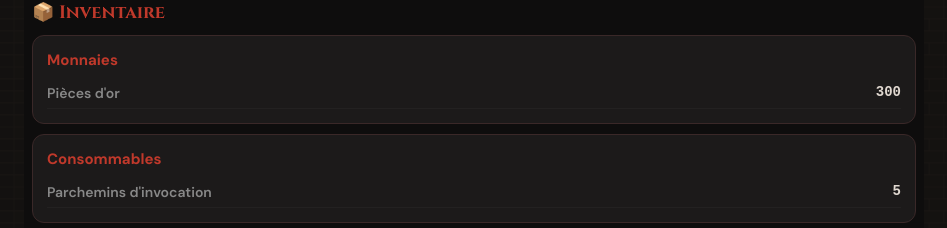
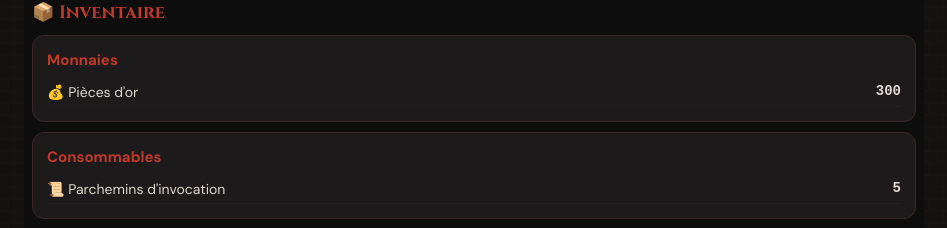
Before and after one commit to py2mzy6wmj-ai/eclipsia, a React (Vite) app: page / in a window 1280 px wide. Both pictures are taken after a click on the button "📦 Inventaire". Shown: the part 113-341 px from the top of the page, without its empty margins (166-1113 px from the left). Built offline with nearby package versions, Linux system fonts and the light colour scheme.

Commit message:
Add files via upload

```diff
--- a/src/App.jsx
+++ b/src/App.jsx
@@ -34,10 +34,7 @@ function cs(hero,bl){
   var s={hp:bHp,rel:bRel,str:bStr,mag:bMag,crit:bCrit,phv:bPhv,mav:bMav,dodge:bDodge,rgHp:bRgHp,relBonus:0,er:Object.assign({},t.er||defER()),_s:_s};
   if(bRgHp>0)_s.rgHp.push("Nv."+lv+": "+fmtPct(bRgHp));
   if(bl){
-    if(bl.autel){var bv=Math.floor(s.hp*bl.autel*.02);s.hp+=bv;_s.hp.push("Autel Nv."+bl.autel+": +"+bv);}
-    if(bl.forge){s.str+=bl.forge*.003;_s.str.push("Forge Nv."+bl.forge+": "+fmtB(bl.forge*.003));}
-    if(bl.rempart){s.phv-=bl.rempart*.003;_s.phv.push("Rempart Nv."+bl.rempart+": "+fmtB(-bl.rempart*.003));}
-    if(bl.tour){s.mag+=bl.tour*.003;_s.mag.push("Tour Nv."+bl.tour+": "+fmtB(bl.tour*.003));}
+    // Old passive bonuses removed — buildings now have different functions
   }
   var eq=hero.equipment||{};
   var slots=["weapon","armor","accessory","talisman"];
@@ -237,10 +234,12 @@ export default function Game(){
   }
   function doEquip(hu,iu){setG(function(p){var it=p.inv.find(function(i){return i.uid===iu;});var h=p.roster.find(function(r){return r.uid===hu;});if(!it||!h)return p;var inv=p.inv.filter(function(i){return i.uid!==iu;});var eq=Object.assign({},h.equipment);if(eq[it.slot])inv.push(eq[it.slot]);eq[it.slot]=it;return Object.assign({},p,{inv:inv,roster:p.roster.map(function(r){return r.uid===hu?Object.assign({},r,{equipment:eq}):r;})});});}
   function sellPrice(it){if(it.slot==="weapon")return Math.max(1,Math.floor((it.dmg||10)*(it.rank||1)*(it.rarity||1)/2));return Math.max(1,Math.floor(20*(it.rank||1)*(it.rarity||1)/2));}
-  function doSell(iu){var it=g.inv.find(function(i){return i.uid===iu;});if(!it)return;var price=sellPrice(it);
-    setFloats(function(f){return f.concat([{uid:"ui",val:"+"+price+"g",color:"#fbbf24",id:uid()}]);});
+  function doSell(iu,e){var it=g.inv.find(function(i){return i.uid===iu;});if(!it)return;var price=sellPrice(it);
+    var mx=e?e.clientX:200,my=e?e.clientY:100;
+    setFloats(function(f){return f.concat([{uid:"ui",val:"+"+price+"g",color:"#fbbf24",id:uid(),x:mx,y:my}]);});
     setG(function(p){return Object.assign({},p,{gold:p.gold+price,inv:p.inv.filter(function(i){return i.uid!==iu;})});});}
-  function doRecycle(iu){var it=g.inv.find(function(i){return i.uid===iu;});if(!it)return;
+  function doRecycle(iu,e){var it=g.inv.find(function(i){return i.uid===iu;});if(!it)return;
+    var mx=e?e.clientX:200,my=e?e.clientY:100;
     var gains=[];
     var inerteKey=it.slot+"_inerte";gains.push(it.slot.charAt(0).toUpperCase()+it.slot.slice(1)+" inerte");
     var gChances=[[0.30,0.60,0.10],[0.25,0.65,0.10],[0.20,0.65,0.15],[0.15,0.70,0.15],[0.10,0.65,0.25]];
@@ -249,7 +248,7 @@ export default function Game(){
     if(gCount>0)gains.push("Gabarit Rg"+(it.rank||1)+" x"+gCount);
     var gotCata=Math.random()<0.33;
     if(gotCata)gains.push("Catalyseur "+(RA[it.rarity]||{}).s);
-    setFloats(function(f){return f.concat([{uid:"ui",val:"♻️ "+gains.join(", "),color:"#4ade80",id:uid()}]);});
+    setFloats(function(f){return f.concat([{uid:"ui",val:"♻️ "+gains.join(", "),color:"#4ade80",id:uid(),x:mx,y:my}]);});
     setG(function(p){
       var nm=Object.assign({},p.mat||{});nm[inerteKey]=(nm[inerteKey]||0)+1;
       if(gCount>0){var gk="gabarit_"+(it.rank||1);nm[gk]=(nm[gk]||0)+gCount;}
@@ -588,13 +587,13 @@ export default function Game(){
     <div style={{display:"flex",gap:4,marginBottom:10,flexWrap:"wrap"}}>{Object.keys(TM).map(function(k){return <button key={k} className={"b "+(tab===k?"ton":"")} onClick={function(){if(!inD||k==="donjon")setTab(k);}} style={{fontSize:11,flex:"1 1 auto",minWidth:70,opacity:inD&&k!=="donjon"?.3:1}}>{TM[k]}</button>;})}
       <button className="b" onClick={reset} style={{fontSize:10,color:"var(--red)",minWidth:36}}>🔄</button>
     </div>
-    {floats.filter(function(f){return f.uid==="ui";}).length>0&&<div style={{position:"fixed",top:60,left:"50%",transform:"translateX(-50%)",zIndex:200,pointerEvents:"none"}}>
+    {floats.filter(function(f){return f.uid==="ui";}).length>0&&<div style={{position:"fixed",top:(floats.find(function(f){return f.uid==="ui";}).y||100)-30,left:(floats.find(function(f){return f.uid==="ui";}).x||200),zIndex:200,pointerEvents:"none"}}>
       {floats.filter(function(f){return f.uid==="ui";}).map(function(f){return <div key={f.id} style={{color:f.color,fontSize:16,fontWeight:800,textShadow:"0 2px 6px #000",animation:"floatUp 1.2s forwards",textAlign:"center",whiteSpace:"nowrap"}}>{f.val}</div>;})}
     </div>}
 
     {tab==="base"&&<div style={{animation:"fi .3s ease"}}><h2 style={{fontFamily:"Cinzel",fontSize:18,color:"var(--acc)",marginBottom:10}}>🏰 Ville</h2>
       {(function(){
-        var m=g.mat||{};var flv=g.bl.forge||0;
+        var m=g.mat||{};var flv=g.bl.forge||1;
         // Forge success formula: base chance depends on rank, rarity, forge level
         function forgeChance(rank,rarity,fLv){var diff=(rank-1)*8+(rarity-1)*18;var skill=fLv*12;var ch=100-diff+skill;return Math.max(0,Math.min(100,Math.round(ch)));}
         // Forge state
@@ -624,12 +623,12 @@ export default function Game(){
           }else{setFResult({ok:false});}
         }
         // Forge level upgrade costs
-        var FORGE_COSTS=[0,500,1000,2500,10000,25000,50000,100000,250000,500000];
-        var fNextCost=flv<10?FORGE_COSTS[flv]:null;
+        var FORGE_COSTS={2:500,3:1000,4:2500,5:10000,6:25000,7:50000,8:100000,9:250000,10:500000};
+        var fNextCost=flv<10?FORGE_COSTS[flv+1]||null:null;
         // Market
-        var mlv=g.bl.marche||0;
-        var MARCHE_COSTS=[0,2000,8000,25000,75000,200000];
-        var mNextCost=mlv<5?MARCHE_COSTS[mlv]:null;
+        var mlv=g.bl.marche||1;
+        var MARCHE_COSTS={2:2000,3:8000,4:25000,5:75000};
+        var mNextCost=mlv<5?MARCHE_COSTS[mlv+1]||null:null;
         var shopItems=[];
         if(mlv>=1){shopItems.push({id:"scroll",name:"Parchemin d'invocation",cat:"Consommable",cost:1000,rar:1,icon:"📜"});shopItems.push({id:"gabarit_1",name:GABARIT_NAMES[1]+" (Rg1)",cat:"Gabarit · Rang 1",cost:100,rar:1,icon:"📐"});shopItems.push({id:"catalyseur_1",name:CATA_NAMES[1],cat:"Catalyseur · ★",cost:500,rar:1,icon:"💎"});}
         if(mlv>=2){shopItems.push({id:"gabarit_2",name:GABARIT_NAMES[2]+" (Rg2)",cat:"Gabarit · Rang 2",cost:300,rar:1,icon:"📐"});shopItems.push({id:"catalyseur_2",name:CATA_NAMES[2],cat:"Catalyseur · ★★",cost:1500,rar:2,icon:"💎"});
@@ -644,14 +643,14 @@ export default function Game(){
             return np;
           });
         }
-        function PnlH(props){return <div onClick={props.onClick} style={{display:"flex",justifyContent:"space-between",alignItems:"center",padding:12,cursor:"pointer",background:"var(--card)",border:"1px solid var(--brd)",borderRadius:12,marginBottom:6}}>
+        function PnlH(props){var isOpen=vp===props.k;return <div onClick={props.onClick} style={{display:"flex",justifyContent:"space-between",alignItems:"center",padding:12,cursor:"pointer",background:"var(--card)",border:"1px solid var(--brd)",borderRadius:isOpen?"12px 12px 0 0":"12px",marginBottom:isOpen?0:6}}>
           <div><span style={{fontSize:20,marginRight:8}}>{props.icon}</span><span style={{fontWeight:700,fontSize:14}}>{props.name}</span>{props.lv!=null&&<span style={{fontSize:11,color:"var(--acc)",marginLeft:6}}>Nv.{props.lv}</span>}</div>
-          <span style={{fontSize:14,color:"var(--td)",transition:"transform .2s",transform:vp===props.k?"rotate(180deg)":"rotate(0)"}}>▼</span>
+          <span style={{fontSize:14,color:"var(--td)",transition:"transform .2s",transform:isOpen?"rotate(180deg)":"rotate(0)"}}>▼</span>
         </div>;}
         return <div>
           {/* FORGERON */}
           <PnlH k="forge" name="Forgeron" icon="🔨" lv={flv} onClick={function(){setVp(vp==="forge"?"none":"forge");}}/>
-          {vp==="forge"&&<div style={{background:"var(--card)",borderRadius:12,padding:14,marginBottom:10,border:"1px solid var(--brd)"}}>
+          {vp==="forge"&&<div style={{background:"var(--card)",borderRadius:"0 0 12px 12px",padding:14,marginBottom:6,border:"1px solid var(--brd)",borderTop:"none"}}>
             {/* Forge level */}
             {fNextCost!=null&&<div style={{display:"flex",justifyContent:"space-between",alignItems:"center",marginBottom:10}}>
               <span style={{fontSize:12,color:"var(--td)"}}>Niveau {flv} → {flv+1}</span>
@@ -701,12 +700,8 @@ export default function Game(){
 
           {/* MARCHÉ */}
           <PnlH k="marche" name="Marché" icon="🏪" lv={mlv} onClick={function(){setVp(vp==="marche"?"none":"marche");}}/>
-          {vp==="marche"&&<div style={{background:"var(--card)",borderRadius:12,padding:14,marginBottom:10,border:"1px solid var(--brd)"}}>
-            {mlv===0&&<div style={{textAlign:"center",padding:20}}>
-              <div style={{fontSize:13,color:"var(--td)",marginBottom:8}}>Le marché n'est pas encore ouvert.</div>
-              <button className="b bg" disabled={g.gold<2000} onClick={function(){setG(function(p){var bl=Object.assign({},p.bl);bl.marche=1;return Object.assign({},p,{gold:p.gold-2000,bl:bl});});}} style={{fontSize:13}}>Ouvrir le marché (2 000g)</button>
-            </div>}
-            {mlv>=1&&<div>
+          {vp==="marche"&&<div style={{background:"var(--card)",borderRadius:"0 0 12px 12px",padding:14,marginTop:-6,marginBottom:10,border:"1px solid var(--brd)",borderTop:"none"}}>
+            <div>
               {mNextCost!=null&&mlv<5&&<div style={{display:"flex",justifyContent:"space-between",alignItems:"center",marginBottom:10}}>
                 <span style={{fontSize:12,color:"var(--td)"}}>Niveau {mlv} → {mlv+1}</span>
                 <button className="b bg" disabled={g.gold<mNextCost} onClick={function(){setG(function(p){var bl=Object.assign({},p.bl);bl.marche=(bl.marche||0)+1;return Object.assign({},p,{gold:p.gold-mNextCost,bl:bl});});}} style={{fontSize:12}}>{mNextCost.toLocaleString()}g</button>
@@ -723,7 +718,7 @@ export default function Game(){
                   </div>;
                 })}
               </div>
-            </div>}
+            </div>
           </div>}
 
           {/* Other buildings - greyed out */}
@@ -832,8 +827,8 @@ export default function Game(){
         {g.inv.sort(function(a,b){var so={weapon:0,armor:1,accessory:2,talisman:3};var sa=so[a.slot]||0,sb=so[b.slot]||0;return sa-sb||b.rarity-a.rarity;}).map(function(it){
           return <div key={it.uid} style={{background:"var(--card)",border:"1px solid var(--brd)",borderRadius:10,padding:10,display:"flex",flexDirection:"column",position:"relative"}}>
             <div style={{position:"absolute",top:4,right:4,display:"flex",gap:3}}>
-              <button onClick={function(){doRecycle(it.uid);}} style={{fontSize:9,padding:"2px 6px",borderRadius:6,border:"1px solid var(--brd)",background:"#152a15",color:"#4ade80",cursor:"pointer",fontWeight:700}} title="Recycler">♻️</button>
-              <button onClick={function(){doSell(it.uid);}} style={{fontSize:9,padding:"2px 6px",borderRadius:6,border:"1px solid var(--brd)",background:"#2a1515",color:"#ef4444",cursor:"pointer",fontWeight:700}} title={"Vendre ("+sellPrice(it)+"g)"}>💰</button>
+              <button onClick={function(e){doRecycle(it.uid,e);}} style={{fontSize:9,padding:"2px 6px",borderRadius:6,border:"1px solid var(--brd)",background:"#152a15",color:"#4ade80",cursor:"pointer",fontWeight:700}} title="Recycler">♻️</button>
+              <button onClick={function(e){doSell(it.uid,e);}} style={{fontSize:9,padding:"2px 6px",borderRadius:6,border:"1px solid var(--brd)",background:"#2a1515",color:"#ef4444",cursor:"pointer",fontWeight:700}} title={"Vendre ("+sellPrice(it)+"g)"}>💰</button>
             </div>
             <div style={{flex:1,paddingRight:50}}><ItemInfo item={it} fs={13}/></div>
             {sel&&<button className="b bgr" style={{fontSize:11,width:"100%",marginTop:8}} onClick={function(){doEquip(sel,it.uid);}}>Équiper</button>}</div>;
@@ -848,29 +843,29 @@ export default function Game(){
         var GABARIT_NAMES=["","Gabarit sommaire","Gabarit imprécis","Gabarit approximatif","Gabarit brouillon","Gabarit rudimentaire","Gabarit basique","Gabarit correct","Gabarit soigné","Gabarit précis","Gabarit rigoureux","Gabarit abouti","Gabarit maîtrisé","Gabarit élaboré","Gabarit expert","Gabarit exceptionnel"];
         var CATA_NAMES=["","Catalyseur commun","Catalyseur inhabituel","Catalyseur rare","Catalyseur épique","Catalyseur légendaire"];
         function gabRar(r){return r<=3?1:r<=6?2:r<=9?3:r<=12?4:5;}
-        function matRow(key,name,qty,rar){var rc=(RA[rar]||{}).c||"#888";return <div key={key} style={{display:"flex",justifyContent:"space-between",padding:"6px 0",borderBottom:"1px solid #ffffff08"}}><span style={{color:rc,fontWeight:600,fontSize:14}}>{name}</span><span style={{fontFamily:"monospace",fontWeight:700,fontSize:14,color:"var(--t)"}}>{qty}</span></div>;}
-        var monnaies=[{n:"Pièces d'or",v:g.gold,r:1}];
-        var conso=[{n:"Parchemins d'invocation",v:g.scrolls||0,r:1}];
+        function matRow(key,name,qty,rar,icon){var rc=rar===1?"var(--t)":(RA[rar]||{}).c||"var(--t)";return <div key={key} style={{display:"flex",justifyContent:"space-between",padding:"5px 0",borderBottom:"1px solid #ffffff08"}}><span style={{color:rc,fontSize:14}}>{icon?icon+" ":""}{name}</span><span style={{fontFamily:"monospace",fontWeight:600,fontSize:14,color:"var(--t)"}}>{qty}</span></div>;}
+        var monnaies=[{n:"Pièces d'or",v:g.gold,r:1,ic:"💰"}];
+        var conso=[{n:"Parchemins d'invocation",v:g.scrolls||0,r:1,ic:"📜"}];
         var materiaux=[];
         // Inertes
-        var inerteSlots=[["weapon_inerte","Arme inerte",1],["armor_inerte","Armure inerte",1],["accessory_inerte","Accessoire inerte",1],["talisman_inerte","Talisman inerte",1]];
-        for(var ii=0;ii<inerteSlots.length;ii++){var ik=inerteSlots[ii];if(m[ik[0]]>0)materiaux.push({k:ik[0],n:ik[1],v:m[ik[0]],r:ik[2]});}
+        var inerteSlots=[["weapon_inerte","Arme inerte",1,"🔩"],["armor_inerte","Armure inerte",1,"🔩"],["accessory_inerte","Accessoire inerte",1,"🔩"],["talisman_inerte","Talisman inerte",1,"🔩"]];
+        for(var ii=0;ii<inerteSlots.length;ii++){var ik=inerteSlots[ii];if(m[ik[0]]>0)materiaux.push({k:ik[0],n:ik[1],v:m[ik[0]],r:ik[2],ic:ik[3]});}
         // Gabarits
-        for(var gi=1;gi<=15;gi++){var gk="gabarit_"+gi;if(m[gk]>0)materiaux.push({k:gk,n:GABARIT_NAMES[gi]+" (Rg"+gi+")",v:m[gk],r:gabRar(gi)});}
+        for(var gi=1;gi<=15;gi++){var gk="gabarit_"+gi;var gabRarity=gi<=3?1:gi<=6?2:gi<=9?3:gi<=12?4:5;if(m[gk]>0)materiaux.push({k:gk,n:GABARIT_NAMES[gi]+" (Rg"+gi+")",v:m[gk],r:gabRarity,ic:"📐"});}
         // Catalyseurs
-        for(var ci=1;ci<=5;ci++){var ck="catalyseur_"+ci;if(m[ck]>0)materiaux.push({k:ck,n:CATA_NAMES[ci],v:m[ck],r:ci});}
+        for(var ci=1;ci<=5;ci++){var ck="catalyseur_"+ci;if(m[ck]>0)materiaux.push({k:ck,n:CATA_NAMES[ci],v:m[ck],r:ci,ic:"💎"});}
         return <div>
           <div style={{background:"var(--card)",borderRadius:12,padding:14,marginBottom:10,border:"1px solid var(--brd)"}}>
             <div style={{fontWeight:700,fontSize:15,color:"var(--acc)",marginBottom:8}}>Monnaies</div>
-            {monnaies.map(function(x){return matRow(x.n,x.n,x.v.toLocaleString(),x.r);})}
+            {monnaies.map(function(x){return matRow(x.n,x.n,x.v.toLocaleString(),x.r,x.ic);})}
           </div>
           <div style={{background:"var(--card)",borderRadius:12,padding:14,marginBottom:10,border:"1px solid var(--brd)"}}>
             <div style={{fontWeight:700,fontSize:15,color:"var(--acc)",marginBottom:8}}>Consommables</div>
-            {conso.map(function(x){return matRow(x.n,x.n,x.v,x.r);})}
+            {conso.map(function(x){return matRow(x.n,x.n,x.v,x.r,x.ic);})}
           </div>
           <div style={{background:"var(--card)",borderRadius:12,padding:14,marginBottom:10,border:"1px solid var(--brd)"}}>
             <div style={{fontWeight:700,fontSize:15,color:"var(--acc)",marginBottom:8}}>Matériaux de forge</div>
-            {materiaux.length?materiaux.map(function(x){return matRow(x.k,x.n,x.v,x.r);}):<div style={{color:"var(--td)",fontSize:13}}>Aucun matériau. Recyclez de l'équipement !</div>}
+            {materiaux.length?materiaux.map(function(x){return matRow(x.k,x.n,x.v,x.r,x.ic);}):<div style={{color:"var(--td)",fontSize:13}}>Aucun matériau. Recyclez de l'équipement !</div>}
           </div>
         </div>;
       })()}
```
